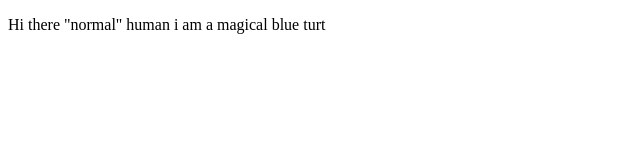
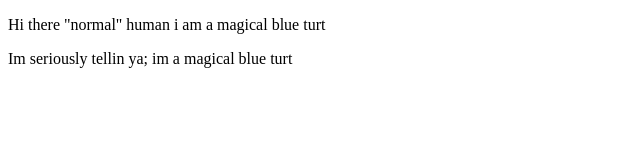
Before and after one commit to bannaturt/desktop, a plain HTML site: page index.html in a window 1280 px wide. Shown: the whole page, without its empty margins (0-640 px from the left). Drawn offline with Linux system fonts and the light colour scheme.

Commit message:
added paragraph
Added a new sentence inside of a new paragraph tag

```diff
--- a/index.html
+++ b/index.html
@@ -7,5 +7,6 @@
 
 <body>
 <p>Hi there "normal" human i am a magical blue turt</p>
+<p>Im seriously tellin ya; im a magical blue turt</p>
 </body>
 </html>
```
